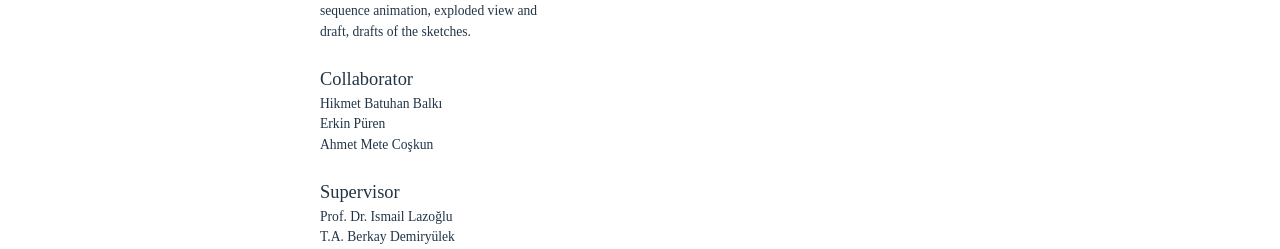
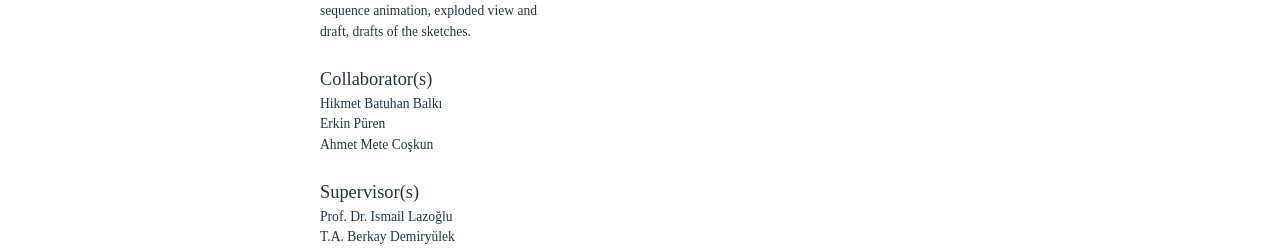
Before and after one commit to makimakimek/mertPortfolio, a React (Vite) app: page /AirCompressorModelling in a window 1280 px wide. Shown: the part 629-878 px from the top of the page. Built offline with nearby package versions, Linux system fonts and the light colour scheme; a web font is replaced by a local one.

Commit message:
changed collaborators in air compressor projects

```diff
--- a/src/AirCompressorModelling.jsx
+++ b/src/AirCompressorModelling.jsx
@@ -110,7 +110,7 @@ function AirCompressorModelling() {
 
                                 <div className = "collaborator">
                                     <div className = "infoTitle">
-                                        Collaborator
+                                        Collaborator(s)
                                     </div>
 
                                     <div className = "infoFullText">
@@ -130,7 +130,7 @@ function AirCompressorModelling() {
 
                                 <div className = "supervisor">
                                     <div className = "infoTitle">
-                                        Supervisor
+                                        Supervisor(s)
                                     </div>
 
                                     <div className = "infoFullText">
```
